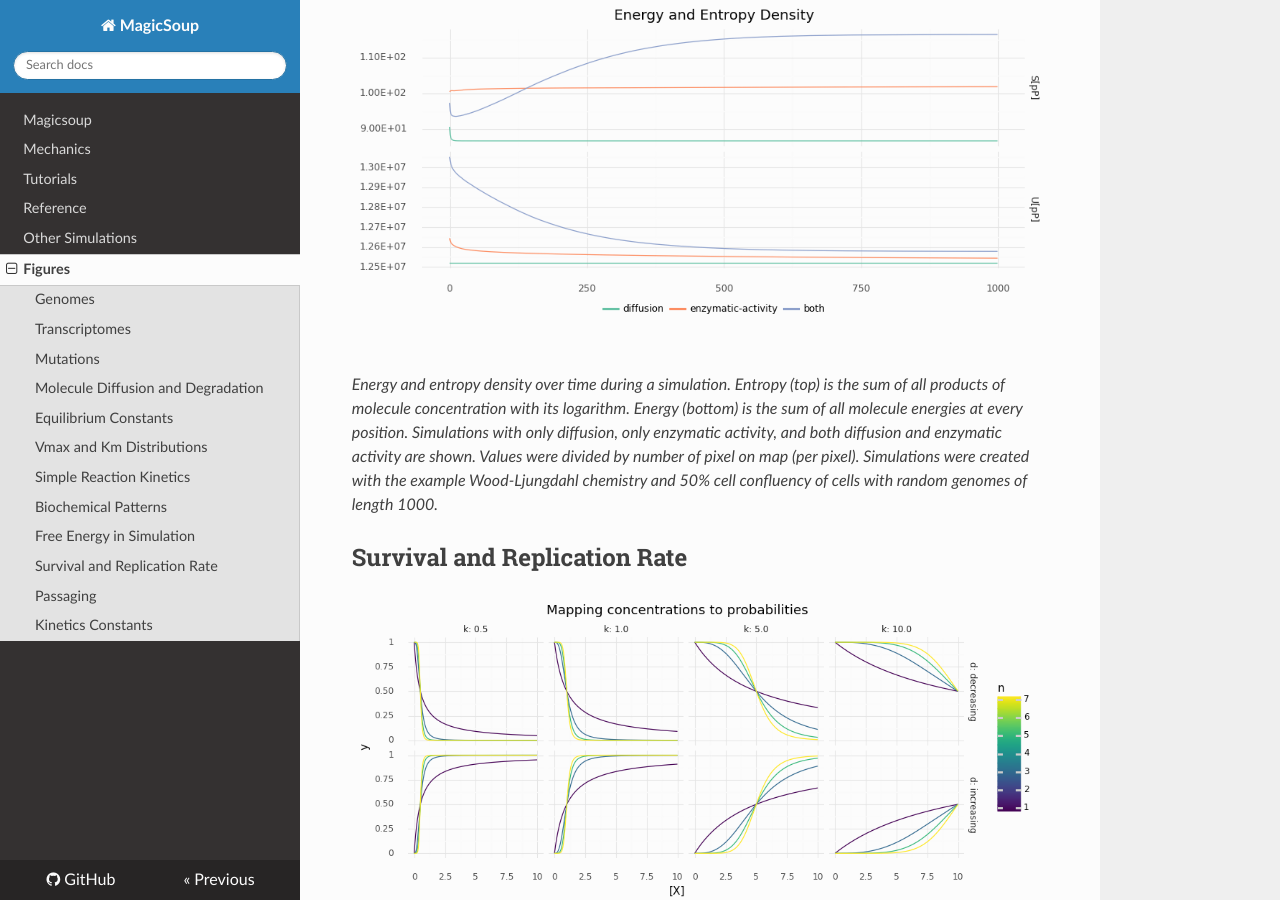
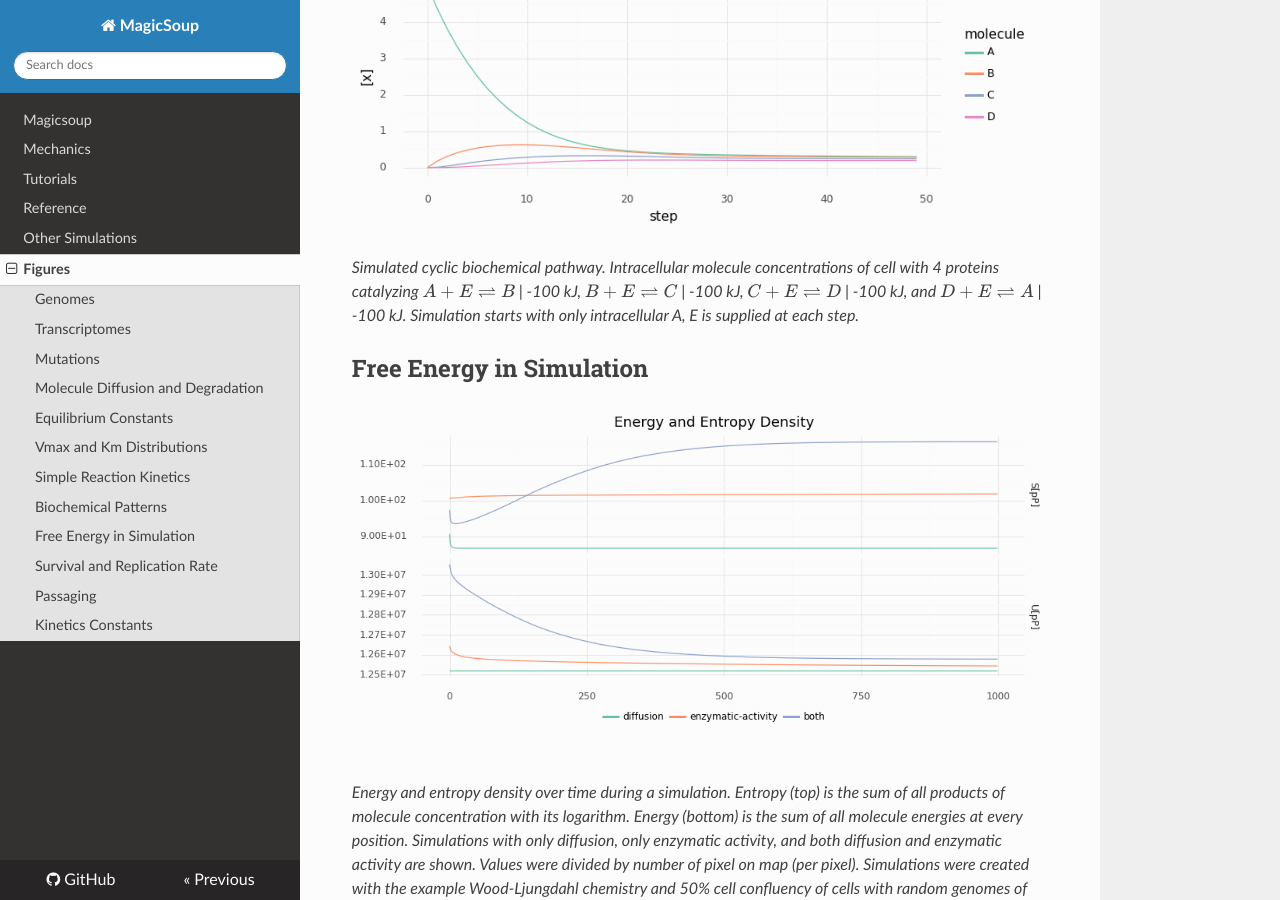
Before and after one commit to mRcSchwering/magic-soup, an MkDocs documentation site: the page built from docs/figures.md, in a window 1280 px wide and 900 px high, scrolled down 11947 px. Built offline with MkDocs 1.6.1, drawn with Linux system fonts in a browser that asks for light colours; nearby versions of some CDN libraries; formulas are drawn with MathJax 3.

Commit message:
updated figures

```diff
--- a/docs/figures.md
+++ b/docs/figures.md
@@ -226,6 +226,14 @@ All Km and Vmax values are 1, E is supplied each step, A and B have permeability
 A is increased slightly in cell 0 which triggers a new state.
 The signal propagates through diffusion and triggers the same state in the other cells._
 
+![](./img/supporting/cyclic_pathway.png)
+
+_Simulated cyclic biochemical pathway.
+Intracellular molecule concentrations of cell with 4 proteins catalyzing
+$A + E \rightleftharpoons B$ | -100 kJ, $B + E \rightleftharpoons C$ | -100 kJ,
+$C + E \rightleftharpoons D$ | -100 kJ, and $D + E \rightleftharpoons A$ | -100 kJ.
+Simulation starts with only intracellular A, E is supplied at each step._
+
 ## Free Energy in Simulation
 
 ![](./img/supporting/free_energy.png)
```
Also changed, not shown: docs/mechanics.md (+2 -2 lines), docs/img/supporting/cyclic_pathway.png (added), 1 other file.
